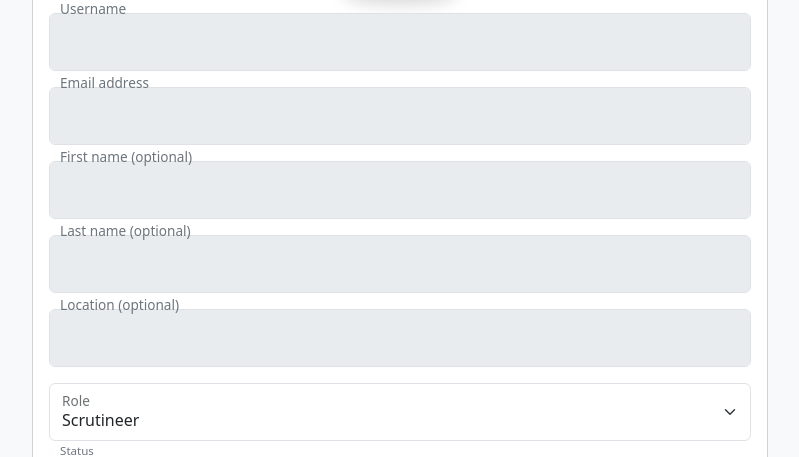
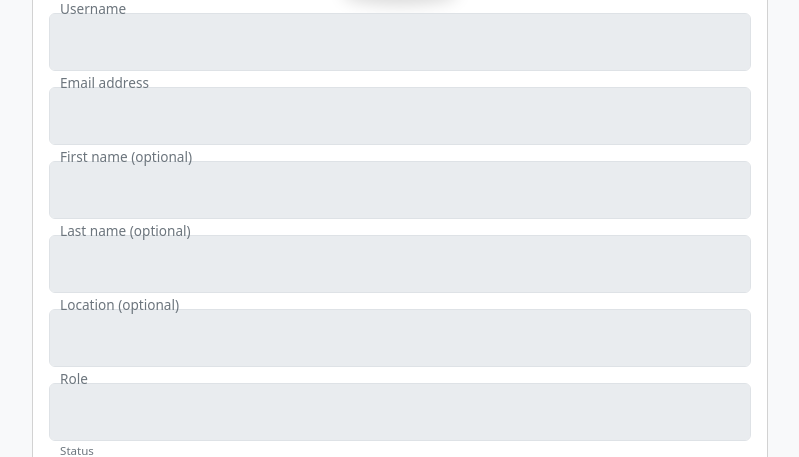
Before and after one commit to cysong/NuVote, a Python web app: template yob/templates/user/profile.html in a window 1280 px wide. Shown: the part 246-703 px from the top of the page, without its empty margins (240-1039 px from the left). Run offline with Jinja, Linux system fonts and the light colour scheme; the template is opened without the code that fills it: most values are stand-ins (such as "Sample title", 1, 10 or a date in 2020); some libraries are stand-ins or nearby versions.

Commit message:
fix profile.html

```diff
--- a/yob/templates/user/profile.html
+++ b/yob/templates/user/profile.html
@@ -102,14 +102,7 @@
                                 Location must contain only characters and numbers! Max length is 50.
                             </div>
                         </div>
-                        {% if user.role == 'voter' %}
-                        <div class="form-floating mb-3">
-                            <select class="form-select" id="role" aria-label="Role" name="role" readonly>
-                                <option value="voter">Voter</option>
-                            </select>
-                            <label for="role">Role</label>
-                        </div>
-                        {% else %}
+                        {% if user.role == 'admin' %}
                         <div class="form-floating mb-3">
                             <select class="form-select" id="role" aria-label="Role" name="role">
                                 {% for s in ['scrutineer', 'admin'] %}
@@ -117,6 +110,12 @@
                                 </option>
                                 {% endfor %}
                             </select>
+                            <label for="role">Role</label>
+                        </div>
+                        {% else %}
+                        <div class="form-floating mb-3">
+                            <input type="text" class="form-control" name="role" id="role"
+                                   placeholder="Role" value="{{ user.role }}" readonly>
                             <label for="role">Role</label>
                         </div>
                         {% endif %}
```
